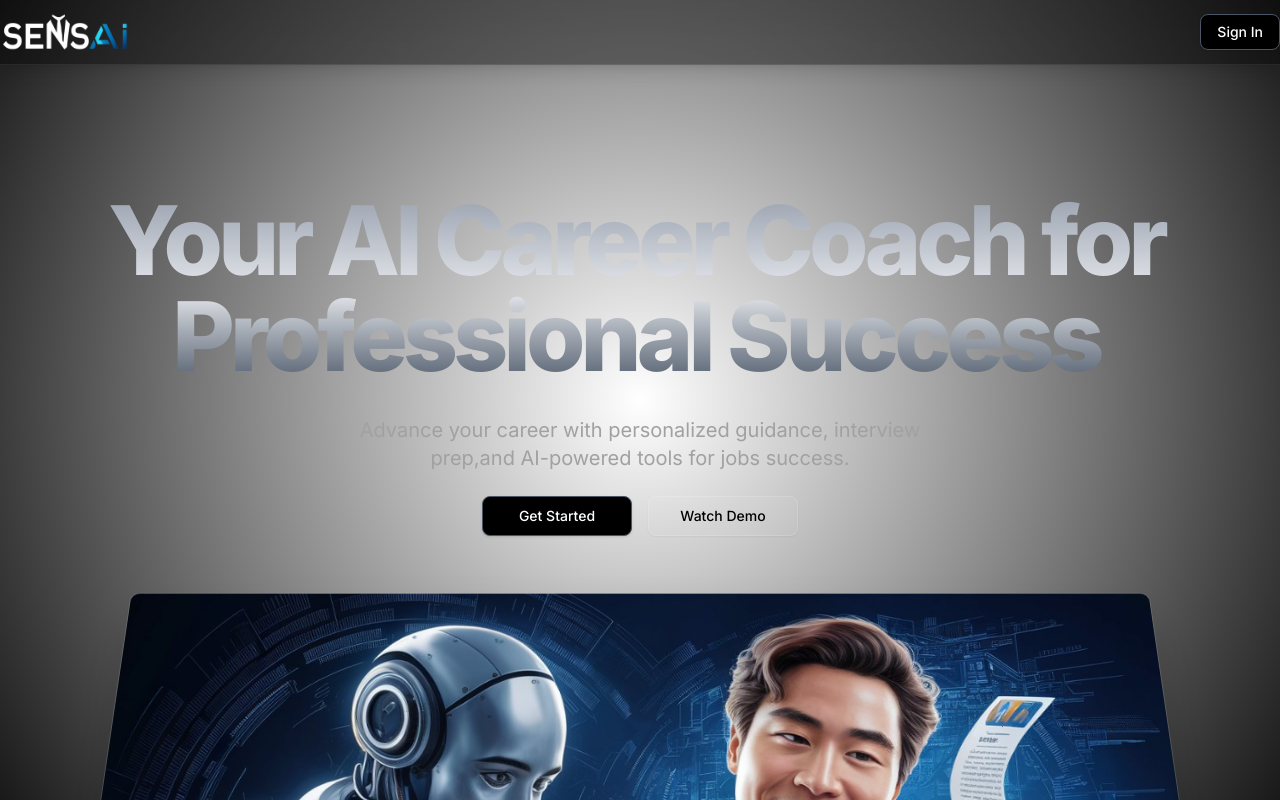
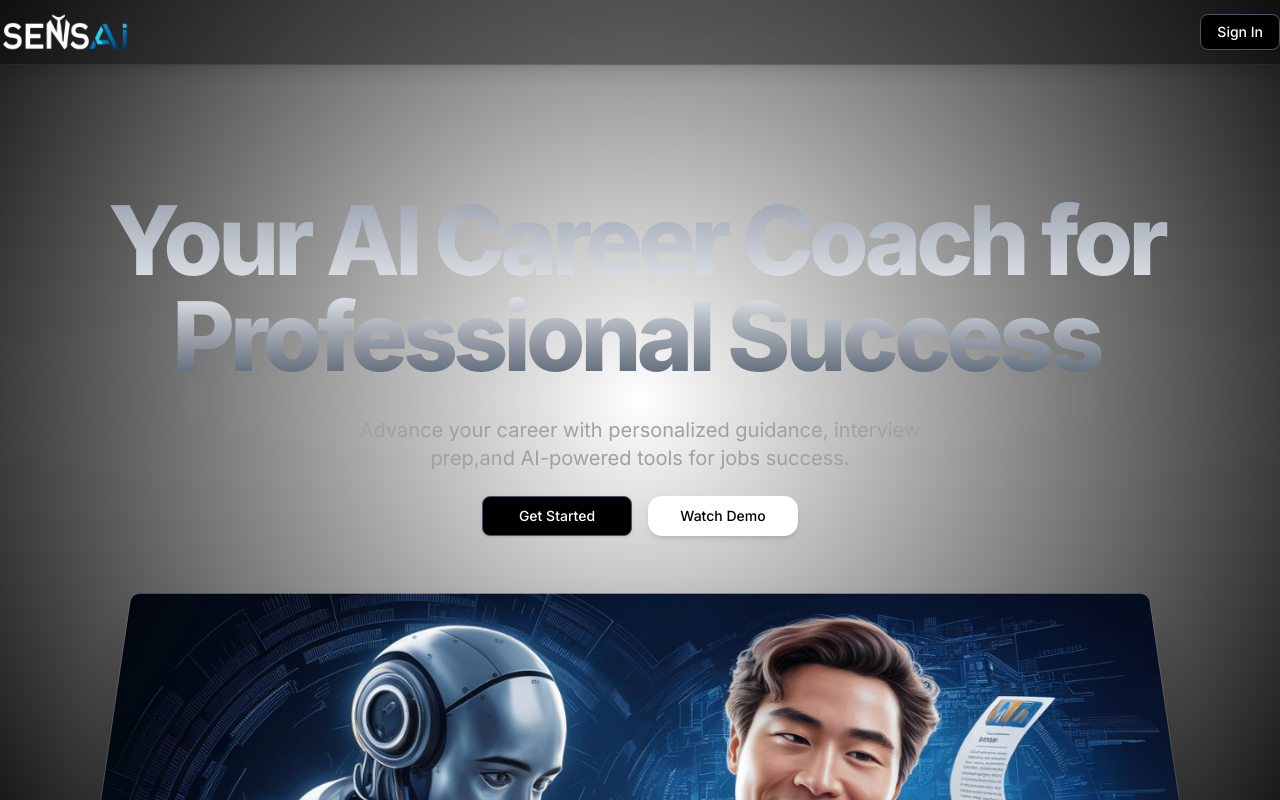
Before and after one commit to Hemant-dbit/Sensai, a Next.js app: page / in a window 1280 px wide. Shown: the top 800 px of the page. Built offline with nearby package versions, Linux system fonts and the light colour scheme; no server answers.

Commit message:
hero: Updated

```diff
--- a/components/hero.jsx
+++ b/components/hero.jsx
@@ -55,8 +55,10 @@ function HeroSection() {
           <Link href="https://www.youtube.com/roadsidecoder">
             <Button
               size="lg"
-              variant="outline"
-              className="px-8 text-black hover:text-black w-[150px]"
+
+              className="px-6 py-2 w-[150px] md:w-[150px] bg-white text-black rounded-xl shadow-md hover:bg-black hover:text-white transition-all duration-300 ease-in-out text-sm "
+
+
             >
               Watch Demo
             </Button>
```
